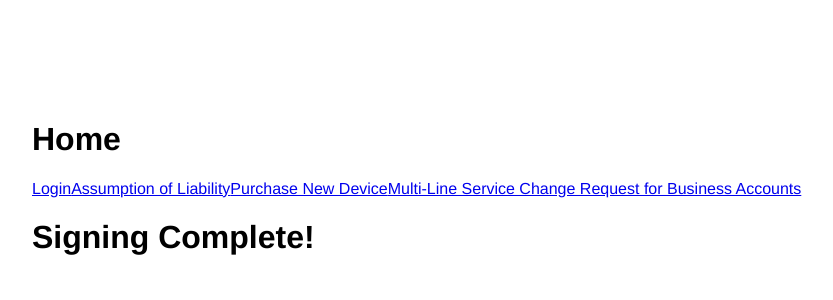
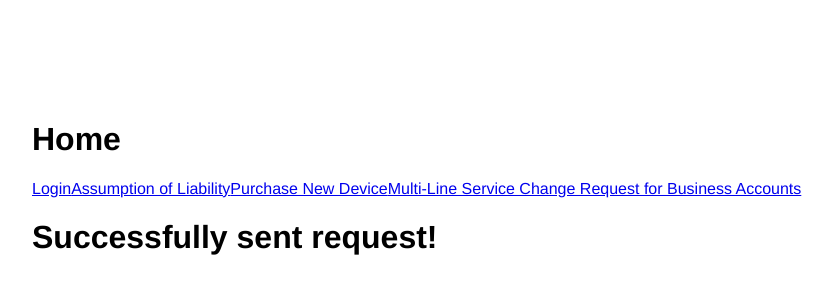
Before and after one commit to docusign/sample-app-mytelecom-nodejs, a React (Create React App) app in the folder client/: page /submitted in a window 1280 px wide. Shown: the top 300 px of the page, without its empty margins (68-901 px from the left). Built offline with nearby package versions, Linux system fonts and the light colour scheme.

Commit message:
some cleaning

```diff
--- a/client/src/index.js
+++ b/client/src/index.js
@@ -1,14 +1,14 @@
-import React from "react";
-import ReactDOM from "react-dom";
+import { StrictMode } from "react";
+import { createRoot } from "react-dom/client";
 import "./index.css";
 import App from "./App";
 import reportWebVitals from "./reportWebVitals";
-
-ReactDOM.render(
-  <React.StrictMode>
+const container = document.getElementById("root");
+const root = createRoot(container);
+root.render(
+  <StrictMode>
     <App />
-  </React.StrictMode>,
-  document.getElementById("root")
+  </StrictMode>
 );
 
 // If you want to start measuring performance in your app, pass a function
--- a/client/src/pages/SubmittedPurchaseDevice.js
+++ b/client/src/pages/SubmittedPurchaseDevice.js
@@ -1,7 +1,7 @@
 import React from "react";
 import text from "../assets/Text.json";
 function SubmittedPurchaseDevice() {
-  return <h1>{text.signingComplete.title}</h1>;
+  return <h1>{text.requestSigningSucess.title}</h1>;
 }
 
 export default SubmittedPurchaseDevice;
```
Also changed, not shown: client/src/pages/PurchaseDevice.js (+4 -7 lines).
